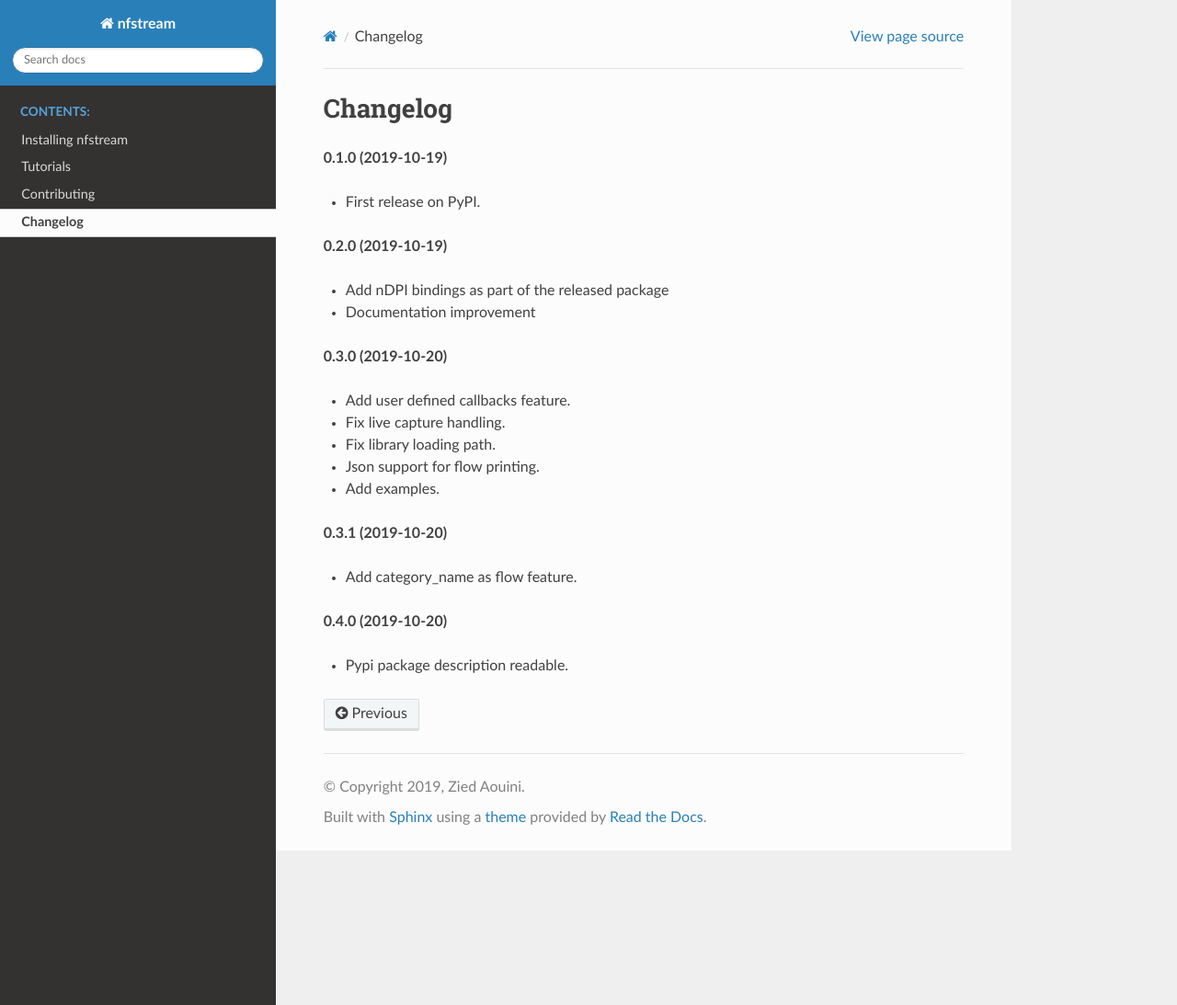
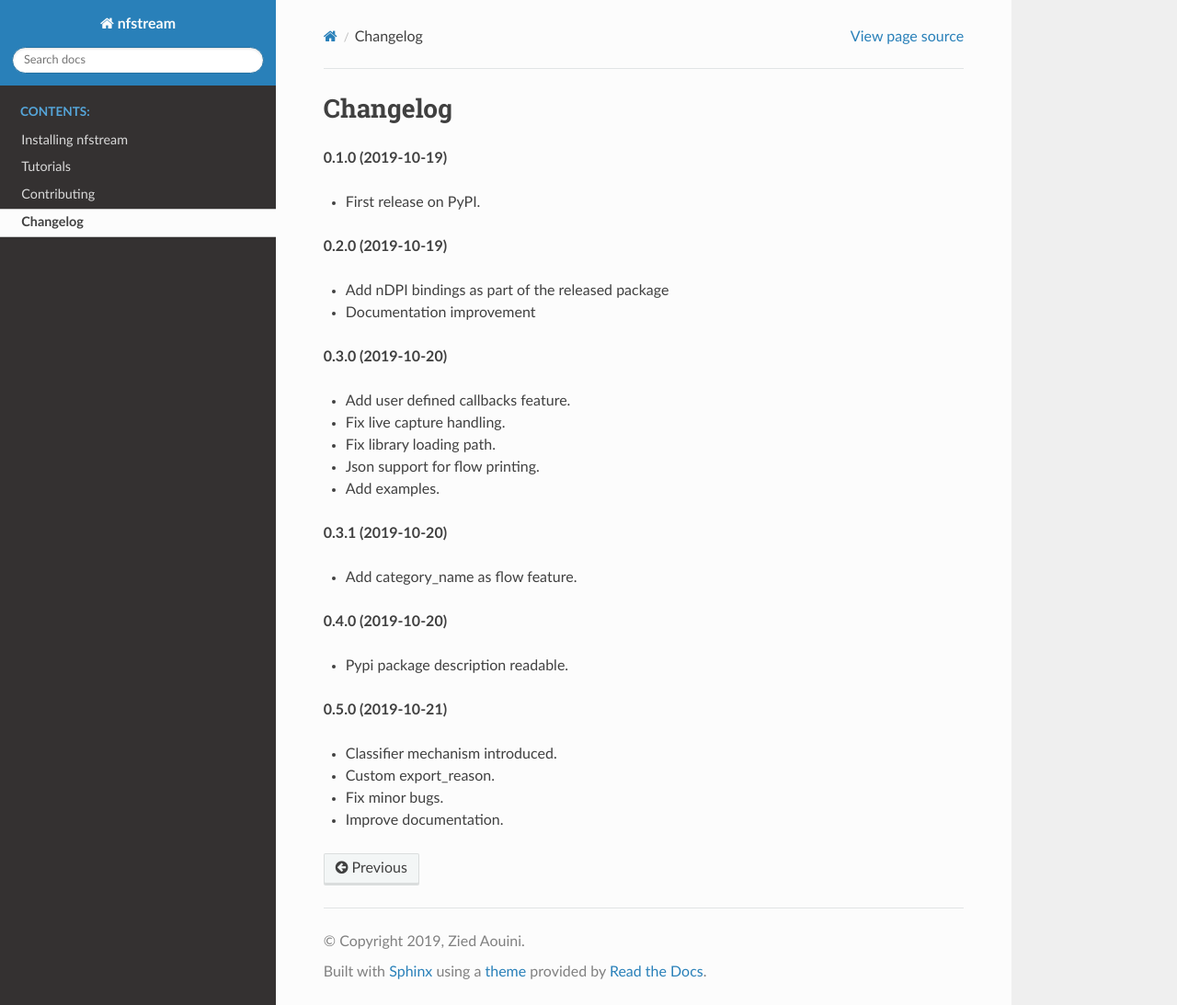
Before and after one commit to nfstream/nfstream, a Sphinx documentation site: the page built from docs/source/changelog.rst, in a window 1280 px wide and 1093 px high. Shown: the whole window at 92% size. Built offline with Sphinx 7.4.7 and the Read the Docs theme 2.0.0, drawn with Linux system fonts in a browser that asks for light colours.

Commit message:
Bump version 0.4.0 -> 0.5.0

```diff
--- a/docs/source/changelog.rst
+++ b/docs/source/changelog.rst
@@ -26,3 +26,10 @@ Changelog
 **0.4.0 (2019-10-20)**
 
 * Pypi package description readable.
+
+**0.5.0 (2019-10-21)**
+
+* Classifier mechanism introduced.
+* Custom export_reason.
+* Fix minor bugs.
+* Improve documentation.
```
